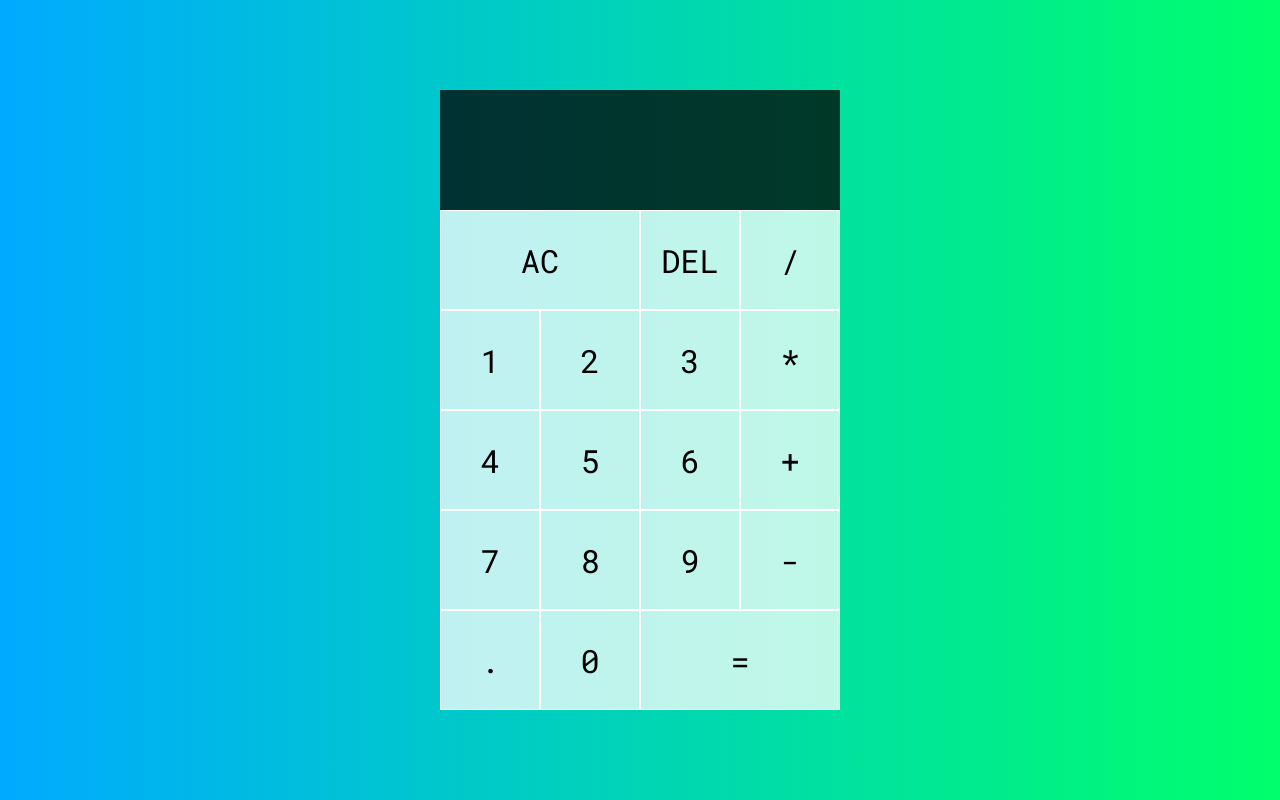
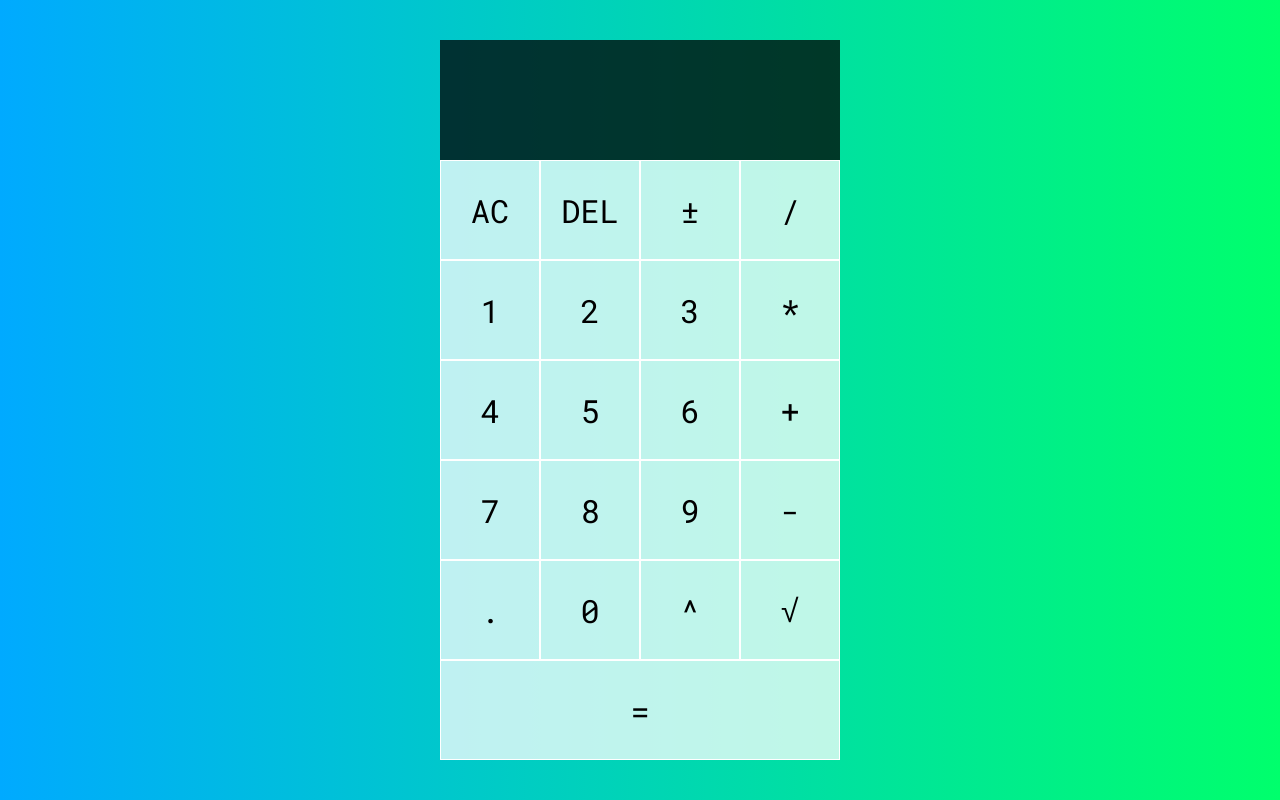
Before and after one commit to axelstx/js-calculator, a plain HTML site: page calculator/index.html in a window 1280 px wide. Drawn offline with Linux system fonts and the light colour scheme.

Commit message:
feat: add markup/styles for additional functionality

```diff
--- a/calculator/index.html
+++ b/calculator/index.html
@@ -13,8 +13,9 @@
       <div data-previous-operand class="previous-operand"></div>
       <div data-current-operand class="current-operand"></div>
     </div>
-    <button data-all-clear class="span-two">AC</button>
+    <button data-all-clear>AC</button>
     <button data-delete>DEL</button>
+    <button data-pm>±</button>
     <button data-operation>/</button>
     <button data-number>1</button>
     <button data-number>2</button>
@@ -30,8 +31,9 @@
     <button data-operation>-</button>
     <button data-number>.</button>
     <button data-number>0</button>
+    <button data-operation>^</button>
+    <button data-sqrt>√</button>
     <button data-equals class="span-two">=</button>
-
   </div>
 </body>
 </html>
--- a/calculator/styles.css
+++ b/calculator/styles.css
@@ -18,7 +18,7 @@ body {
   align-content: center;
   min-height: 100vh;
   grid-template-columns: repeat(4, 100px);
-  grid-template-rows: minmax(120px, auto) repeat(5, 100px);
+  grid-template-rows: minmax(120px, auto) repeat(6, 100px);
 }
 
 .calculator-grid > button {
@@ -34,7 +34,7 @@ body {
 }
 
 .span-two {
-  grid-column: span 2;
+  grid-column: span 4;
 }
 
 .output {
```
